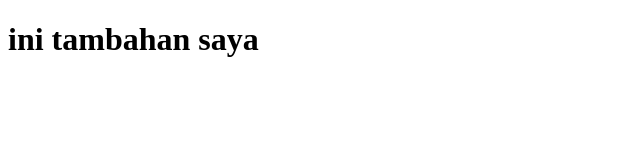
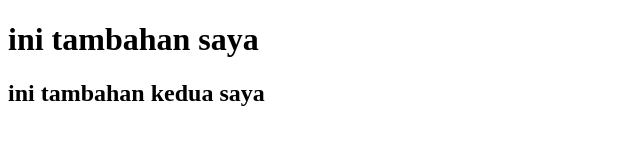
Before and after one commit to hadpur/latihangit, a plain HTML site: page hadi.html in a window 1280 px wide. Shown: the whole page, without its empty margins (0-640 px from the left). Drawn offline with Linux system fonts and the light colour scheme.

Commit message:
commit keempat

```diff
--- a/hadi.html
+++ b/hadi.html
@@ -8,5 +8,6 @@
 </head>
 <body>
     <h1>ini tambahan saya</h1>
+    <h2>ini tambahan kedua saya</h2>
 </body>
 </html>
```
